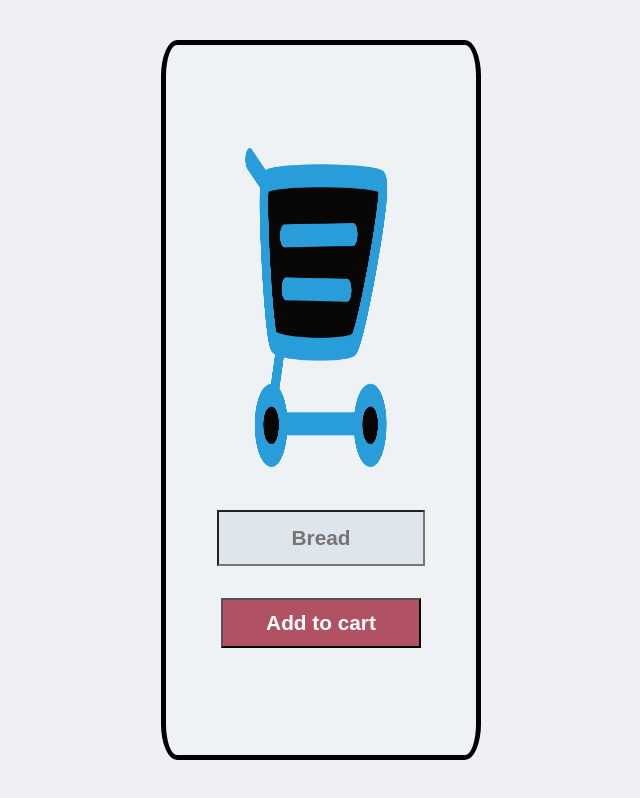
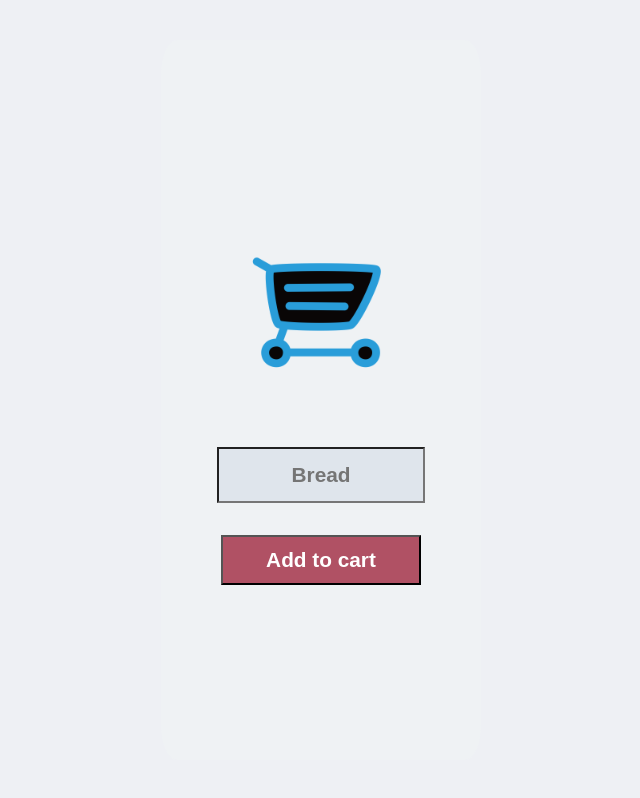
Before and after one commit to kanugurajesh/Shop-Note, a plain HTML site: page index.html in a window 1280 px wide. Shown: the whole page, without its empty margins (319-959 px from the left). Drawn offline with Linux system fonts and the light colour scheme.

Commit message:
adding the data

```diff
--- a/style.css
+++ b/style.css
@@ -10,9 +10,9 @@ body {
 }
 
 img {
-    width: 90%;
-    height: 90%;
-    margin: -8rem auto;
+    width: 200px;
+    height: 200px;
+    /* margin: -8rem auto; */
 }
 
 body {
@@ -26,7 +26,7 @@ body {
 }
 
 .container {
-    padding: 2rem;
+    /* padding: 2rem; */
     width: 320px;
     height: 720px;
     display: flex;
@@ -34,7 +34,7 @@ body {
     justify-content: center;
     align-items: center;
     gap: 2rem;
-    border: 5px solid black;
+    /* border: 5px solid black; */
     border-radius: 5%;
     background-color: #eff2f4;
     max-width: 320px;
```
